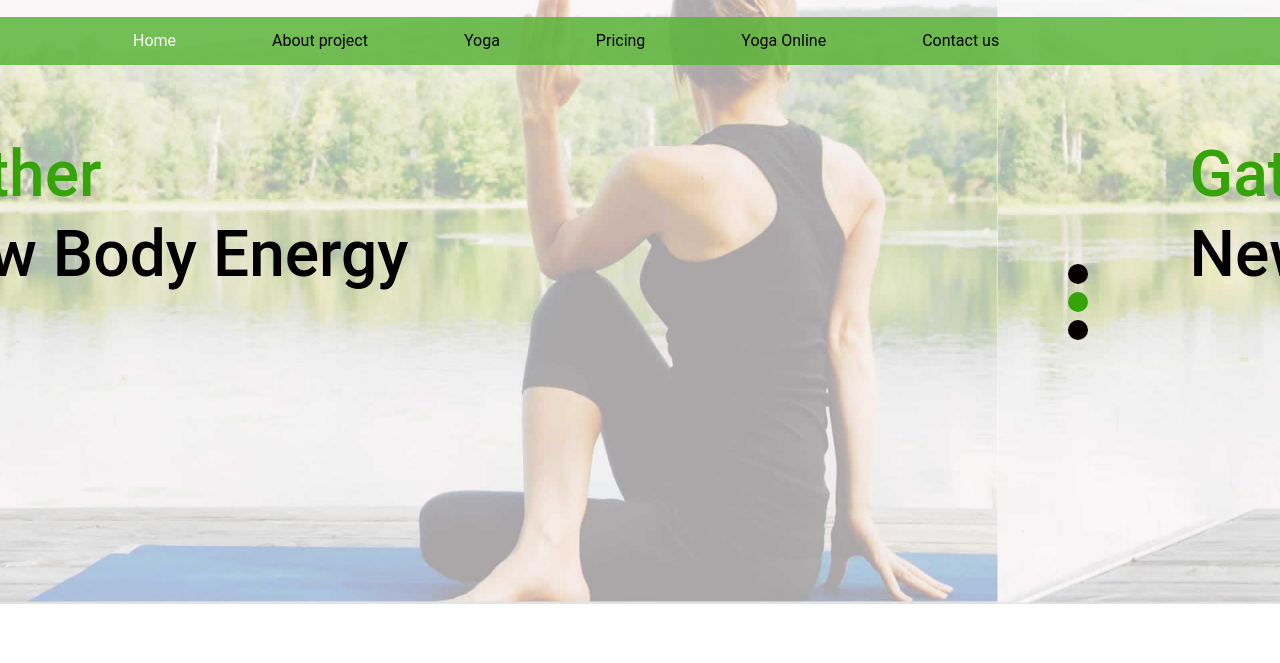
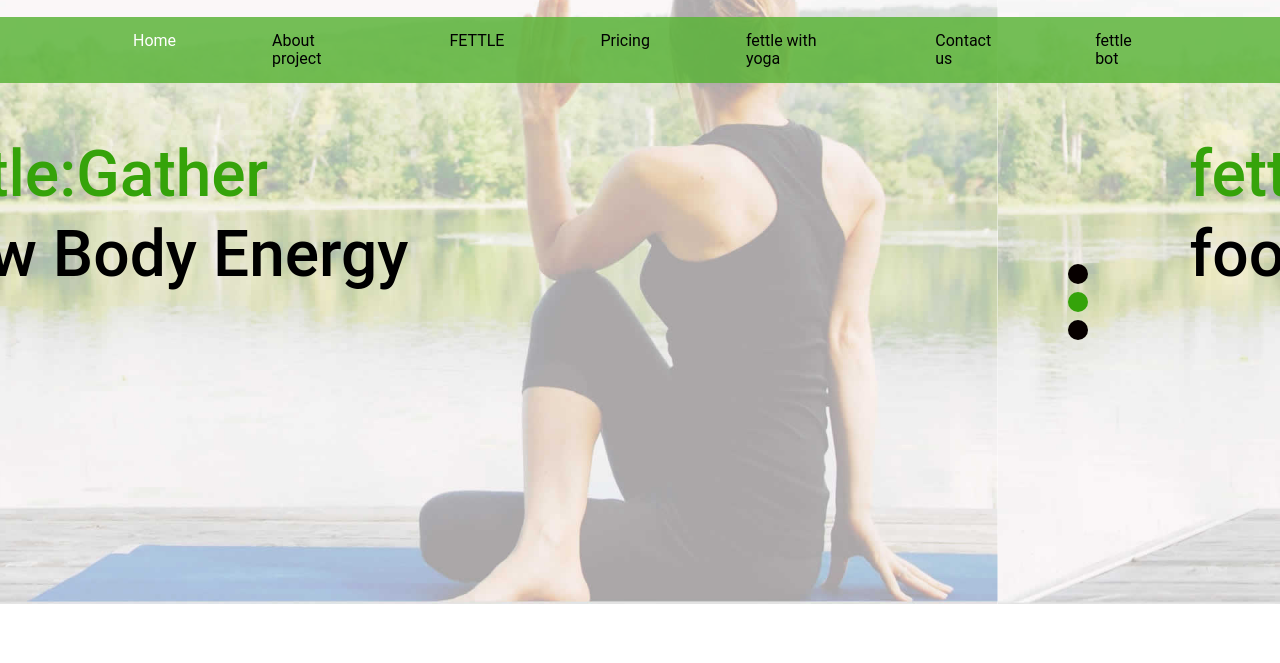
Before and after one commit to divijalakshmi123/HEALTH-AND-FITNESS, a plain HTML site: page index.html in a window 1280 px wide. Shown: the part 137-800 px from the top of the page. Drawn offline with Linux system fonts and the light colour scheme; some packages are replaced by stand-ins of ours.

Commit message:
Update index.html

```diff
--- a/index.html
+++ b/index.html
@@ -2,47 +2,45 @@
 <html lang="en">
 
 <head>
-    <!-- basic -->
+
     <meta charset="utf-8">
     <meta http-equiv="X-UA-Compatible" content="IE=edge">
-    <!-- mobile metas -->
+
     <meta name="viewport" content="width=device-width, initial-scale=1">
     <meta name="viewport" content="initial-scale=1, maximum-scale=1">
-    <!-- site metas -->
-    <title>HEALTH AND FITNESS</title>
+
+    <title>FETTLE</title>
     <meta name="keywords" content="">
     <meta name="description" content="">
     <meta name="author" content="">
-    <!-- bootstrap css -->
+
     <link rel="stylesheet" href="css/bootstrap.min.css">
-    <!-- owl css -->
+
     <link rel="stylesheet" href="css/owl.carousel.min.css">
-    <!-- style css -->
+
     <link rel="stylesheet" href="css/style.css">
-    <!-- responsive-->
+
     <link rel="stylesheet" href="css/responsive.css">
-    <!-- awesome fontfamily -->
+
     <link rel="stylesheet" href="https://cdnjs.cloudflare.com/ajax/libs/font-awesome/4.7.0/css/font-awesome.min.css">
-    <!--[if lt IE 9]>
-      <script src="https://oss.maxcdn.com/html5shiv/3.7.3/html5shiv.min.js"></script>
-      <script src="https://oss.maxcdn.com/respond/1.4.2/respond.min.js"></script><![endif]-->
+
 
 </head>
-<!-- body -->
+
 
 <body class="main-layout">
-    <!-- loader  -->
+
     <div class="loader_bg">
         <div class="loader"><img src="images/loading.gif" alt="" /></div>
     </div>
 
     <div class="wrapper">
-        <!-- end loader -->
+
 
         <div id="content">
-            <!-- header -->
+
             <header>
-                <!-- header inner -->
+
                 <div class="head-top">
                     <div class="container">
 
@@ -82,17 +80,20 @@
                                         <a class="nav-link" href="#about">About project </a>
                                     </li>
                                     <li class="nav-item">
-                                        <a class="nav-link" href="#yoga"> Yoga</a>
+                                        <a class="nav-link" href="#yoga"> FETTLE</a>
                                     </li>
                                     <li class="nav-item">
                                         <a class="nav-link" href="#pricing">Pricing</a>
                                     </li>
                                     <li class="nav-item">
-                                        <a class="nav-link" href="#online">Yoga Online</a>
+                                        <a class="nav-link" href="#online">fettle with yoga</a>
                                     </li>
 
                                     <li class="nav-item">
                                         <a class="nav-link" href="#contact">Contact us</a>
+                                    </li>
+                                    <li class="nav-item">
+                                        <a class="nav-link" href="#contact">fettle bot</a>
                                     </li>
 
                                 </ul>
@@ -100,10 +101,9 @@
                         </nav>
                     </div>
                 </div>
-                <!-- end header inner -->
+
             </header>
-            <!-- end header -->
-            <!-- start slider section -->
+
             <div class="slider_section banner_main">
                 <div id="myCarousel" class="carousel slide" data-ride="carousel">
                     <ol class="carousel-indicators">
@@ -116,7 +116,7 @@
                             <img class="first-slide" src="images/banner.jpg" alt="First slide">
                             <div class="container">
                                 <div class="carousel-caption relative">
-                                    <h1>Gather<br>
+                                    <h1> fettle:Gather<br>
                 <strong class="dark_brown">New Body Energy</strong></h1>
 
 
@@ -127,8 +127,8 @@
                             <img class="second-slide" src="images/banner.jpg" alt="Second slide">
                             <div class="container">
                                 <div class="carousel-caption relative">
-                                    <h1>Gather<br>
-                <strong class="dark_brown">New Body Energy</strong></h1>
+                                    <h1>fettle:take nutrition<br>
+                <strong class="dark_brown">food to gain energy</strong></h1>
 
 
                                 </div>
@@ -156,9 +156,9 @@
                     </a>
                 </div>
             </div>
-            <!-- end slider section -->
 
-            <!-- six_box-->
+
+
             <div id="about" class="about top_layer">
                 <div class="container-fluid">
                     <div class="row">
@@ -182,9 +182,9 @@
                     </div>
                 </div>
             </div>
-            <!-- end six_box-->
 
-            <!-- We Do Yogas -->
+
+
             <div id="yoga" class="weyoga">
                 <div class="container">
                     <div class="row">
@@ -222,8 +222,7 @@
                     </div>
                 </div>
             </div>
-            <!-- end We Do Yogas -->
-            <!-- your life yoga -->
+
             <div class="yourlifeyoga">
                 <div class="container">
                     <div class="row">
@@ -242,8 +241,7 @@
                     </div>
                 </div>
             </div>
-            <!-- end your life yoga -->
-            <!-- our pricing -->
+
             <div id="pricing" class="pricing">
                 <div class="container">
                     <div class="row">
@@ -282,9 +280,7 @@
                 </div>
 
             </div>
-            <!-- end our pricing -->
 
-            <!-- Newsletter -->
 
             <div class="Newsletter">
                 <div class="container">
@@ -306,9 +302,7 @@
                 </div>
             </div>
 
-            <!-- end Newsletter -->
 
-            <!-- yoga online -->
             <div id="online" class="yoga">
                 <div class="container">
                     <div class="row">
@@ -327,9 +321,7 @@
                     </div>
                 </div>
             </div>
-            <!-- end yoga online -->
 
-            <!-- footer -->
             <div id="contact" class="contact">
                 <div class="container">
                     <div class="row">
@@ -406,11 +398,11 @@
             </div>
         </div>
     </footer>
-    <!-- end footer -->
+
     </div>
     </div>
     <div class="overlay"></div>
-    <!-- Javascript files-->
+
     <script src="js/jquery.min.js"></script>
     <script src="js/popper.min.js"></script>
     <script src="js/bootstrap.bundle.min.js"></script>
@@ -462,9 +454,9 @@
             });
         }
     </script>
-    <!-- google map js -->
+
     <script src="https://maps.googleapis.com/maps/api/js?key=AIzaSyA8eaHt9Dh5H57Zh0xVTqxVdBFCvFMqFjQ&callback=initMap"></script>
-    <!-- end google map js -->
+
 
 </body>
 
```
